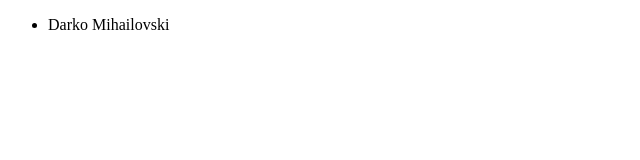
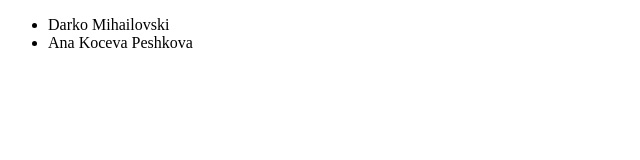
Before and after one commit to bokimino/mentorship.7, a plain HTML site: page index.html in a window 1280 px wide. Shown: the whole page, without its empty margins (0-640 px from the left). Drawn offline with Linux system fonts and the light colour scheme.

Commit message:
added branch an li with my name

```diff
--- a/index.html
+++ b/index.html
@@ -11,6 +11,7 @@
 <body>
     <ul>
         <li>Darko Mihailovski</li>
+        <li>Ana Koceva Peshkova</li>
     </ul>
 </body>
 
```
